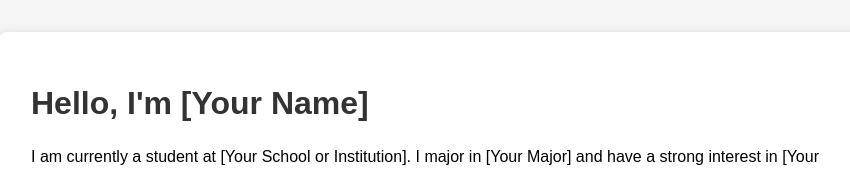
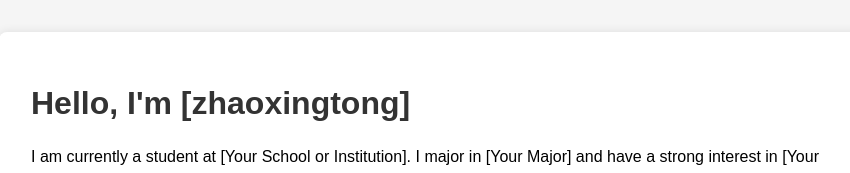
Before and after one commit to txz9745/zhaoxingtong, a plain HTML site: page index.html in a window 1280 px wide. Shown: the top 173 px of the page, without its empty margins (209-1059 px from the left). Drawn offline with Linux system fonts and the light colour scheme.

Commit message:
Update index.html

```diff
--- a/index.html
+++ b/index.html
@@ -29,7 +29,7 @@
 </head>
 <body>
   <div class="container">
-    <h1>Hello, I'm [Your Name]</h1>
+    <h1>Hello, I'm [zhaoxingtong]</h1>
     <p>I am currently a student at [Your School or Institution]. I major in [Your Major] and have a strong interest in [Your Interest Area, e.g., AI, Robotics, Design, etc.].</p>
     <p>In my free time, I enjoy [Your Hobbies].</p>
     <p>This website is a brief introduction to who I am and what I enjoy doing. Thanks for visiting!</p>
```
